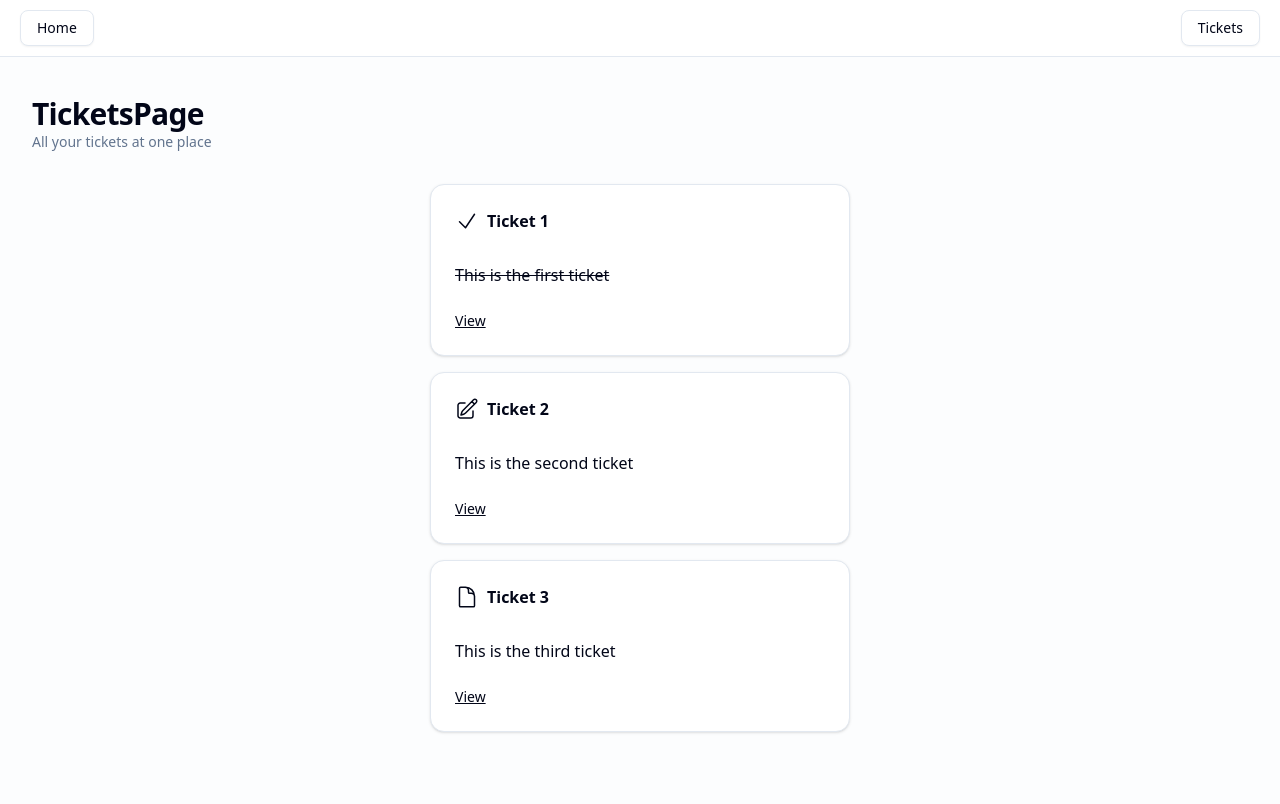
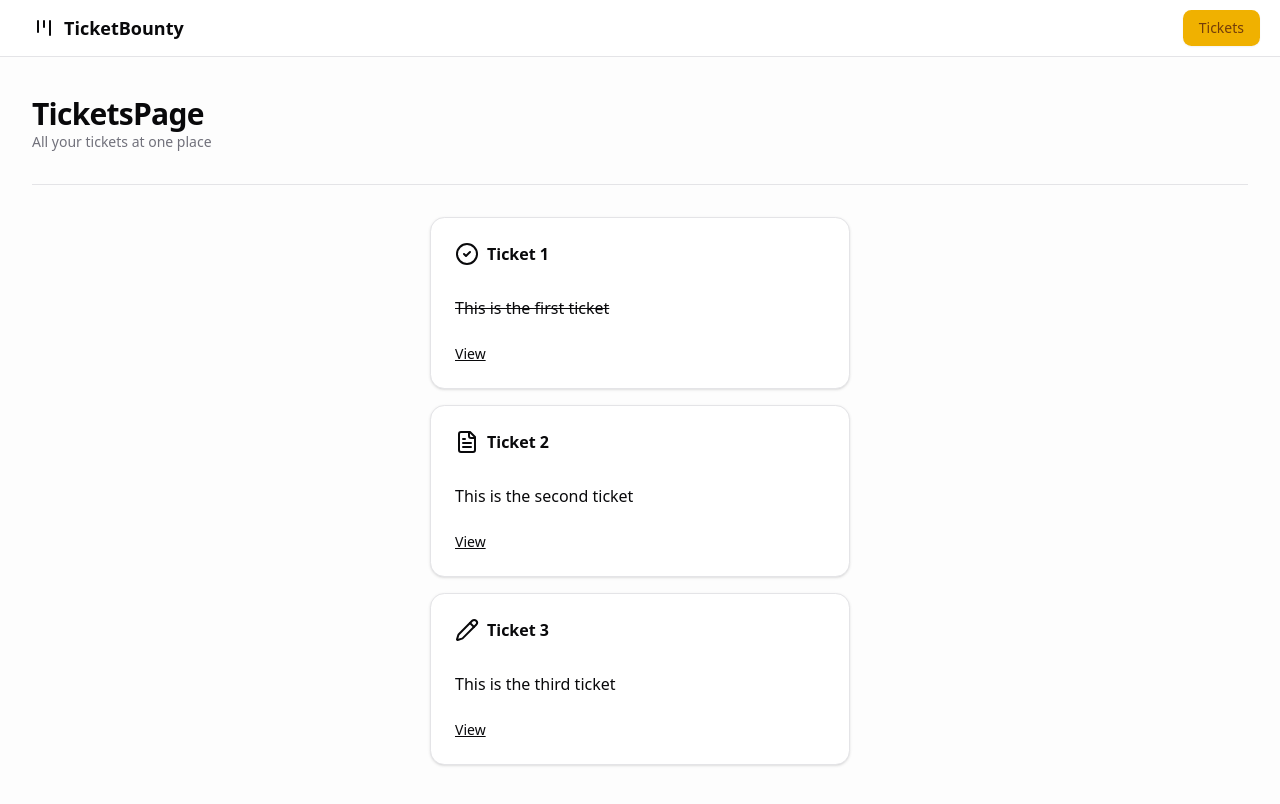
Before and after one commit to GeekyGuang/the-road-to-next, a Next.js app: page /tickets in a window 1280 px wide. Shown: the top 804 px of the page. Built offline with nearby package versions, Linux system fonts and the light colour scheme.

Commit message:
feat: 更新依赖和样式，添加分隔符组件
- 新增 @radix-ui/react-separator 依赖
- 更新全局样式变量以改善 UI 设计
- 在票据页面中引入分隔符组件以增强布局
- 使用 Lucide 图标替换自定义 SVG 图标

```diff
--- a/package.json
+++ b/package.json
@@ -13,6 +13,7 @@
     "type-check": "tsc --noEmit"
   },
   "dependencies": {
+    "@radix-ui/react-separator": "^1.1.7",
     "@radix-ui/react-slot": "^1.2.3",
     "class-variance-authority": "^0.7.1",
     "clsx": "^2.1.1",
--- a/src/app/globals.css
+++ b/src/app/globals.css
@@ -56,72 +56,72 @@
 }
 
 :root {
-  --radius: 0.625rem;
+  --radius: 0.65rem;
   --background: oklch(1 0 0);
-  --foreground: oklch(0.129 0.042 264.695);
+  --foreground: oklch(0.141 0.005 285.823);
   --card: oklch(1 0 0);
-  --card-foreground: oklch(0.129 0.042 264.695);
+  --card-foreground: oklch(0.141 0.005 285.823);
   --popover: oklch(1 0 0);
-  --popover-foreground: oklch(0.129 0.042 264.695);
-  --primary: oklch(0.208 0.042 265.755);
-  --primary-foreground: oklch(0.984 0.003 247.858);
-  --secondary: oklch(0.968 0.007 247.896);
-  --secondary-foreground: oklch(0.208 0.042 265.755);
-  --muted: oklch(0.968 0.007 247.896);
-  --muted-foreground: oklch(0.554 0.046 257.417);
-  --accent: oklch(0.968 0.007 247.896);
-  --accent-foreground: oklch(0.208 0.042 265.755);
+  --popover-foreground: oklch(0.141 0.005 285.823);
+  --primary: oklch(0.795 0.184 86.047);
+  --primary-foreground: oklch(0.421 0.095 57.708);
+  --secondary: oklch(0.967 0.001 286.375);
+  --secondary-foreground: oklch(0.21 0.006 285.885);
+  --muted: oklch(0.967 0.001 286.375);
+  --muted-foreground: oklch(0.552 0.016 285.938);
+  --accent: oklch(0.967 0.001 286.375);
+  --accent-foreground: oklch(0.21 0.006 285.885);
   --destructive: oklch(0.577 0.245 27.325);
-  --border: oklch(0.929 0.013 255.508);
-  --input: oklch(0.929 0.013 255.508);
-  --ring: oklch(0.704 0.04 256.788);
+  --border: oklch(0.92 0.004 286.32);
+  --input: oklch(0.92 0.004 286.32);
+  --ring: oklch(0.795 0.184 86.047);
   --chart-1: oklch(0.646 0.222 41.116);
   --chart-2: oklch(0.6 0.118 184.704);
   --chart-3: oklch(0.398 0.07 227.392);
   --chart-4: oklch(0.828 0.189 84.429);
   --chart-5: oklch(0.769 0.188 70.08);
-  --sidebar: oklch(0.984 0.003 247.858);
-  --sidebar-foreground: oklch(0.129 0.042 264.695);
-  --sidebar-primary: oklch(0.208 0.042 265.755);
-  --sidebar-primary-foreground: oklch(0.984 0.003 247.858);
-  --sidebar-accent: oklch(0.968 0.007 247.896);
-  --sidebar-accent-foreground: oklch(0.208 0.042 265.755);
-  --sidebar-border: oklch(0.929 0.013 255.508);
-  --sidebar-ring: oklch(0.704 0.04 256.788);
+  --sidebar: oklch(0.985 0 0);
+  --sidebar-foreground: oklch(0.141 0.005 285.823);
+  --sidebar-primary: oklch(0.795 0.184 86.047);
+  --sidebar-primary-foreground: oklch(0.421 0.095 57.708);
+  --sidebar-accent: oklch(0.967 0.001 286.375);
+  --sidebar-accent-foreground: oklch(0.21 0.006 285.885);
+  --sidebar-border: oklch(0.92 0.004 286.32);
+  --sidebar-ring: oklch(0.795 0.184 86.047);
 }
 
 .dark {
-  --background: oklch(0.129 0.042 264.695);
-  --foreground: oklch(0.984 0.003 247.858);
-  --card: oklch(0.208 0.042 265.755);
-  --card-foreground: oklch(0.984 0.003 247.858);
-  --popover: oklch(0.208 0.042 265.755);
-  --popover-foreground: oklch(0.984 0.003 247.858);
-  --primary: oklch(0.929 0.013 255.508);
-  --primary-foreground: oklch(0.208 0.042 265.755);
-  --secondary: oklch(0.279 0.041 260.031);
-  --secondary-foreground: oklch(0.984 0.003 247.858);
-  --muted: oklch(0.279 0.041 260.031);
-  --muted-foreground: oklch(0.704 0.04 256.788);
-  --accent: oklch(0.279 0.041 260.031);
-  --accent-foreground: oklch(0.984 0.003 247.858);
+  --background: oklch(0.141 0.005 285.823);
+  --foreground: oklch(0.985 0 0);
+  --card: oklch(0.21 0.006 285.885);
+  --card-foreground: oklch(0.985 0 0);
+  --popover: oklch(0.21 0.006 285.885);
+  --popover-foreground: oklch(0.985 0 0);
+  --primary: oklch(0.795 0.184 86.047);
+  --primary-foreground: oklch(0.421 0.095 57.708);
+  --secondary: oklch(0.274 0.006 286.033);
+  --secondary-foreground: oklch(0.985 0 0);
+  --muted: oklch(0.274 0.006 286.033);
+  --muted-foreground: oklch(0.705 0.015 286.067);
+  --accent: oklch(0.274 0.006 286.033);
+  --accent-foreground: oklch(0.985 0 0);
   --destructive: oklch(0.704 0.191 22.216);
   --border: oklch(1 0 0 / 10%);
   --input: oklch(1 0 0 / 15%);
-  --ring: oklch(0.551 0.027 264.364);
+  --ring: oklch(0.554 0.135 66.442);
   --chart-1: oklch(0.488 0.243 264.376);
   --chart-2: oklch(0.696 0.17 162.48);
   --chart-3: oklch(0.769 0.188 70.08);
   --chart-4: oklch(0.627 0.265 303.9);
   --chart-5: oklch(0.645 0.246 16.439);
-  --sidebar: oklch(0.208 0.042 265.755);
-  --sidebar-foreground: oklch(0.984 0.003 247.858);
-  --sidebar-primary: oklch(0.488 0.243 264.376);
-  --sidebar-primary-foreground: oklch(0.984 0.003 247.858);
-  --sidebar-accent: oklch(0.279 0.041 260.031);
-  --sidebar-accent-foreground: oklch(0.984 0.003 247.858);
+  --sidebar: oklch(0.21 0.006 285.885);
+  --sidebar-foreground: oklch(0.985 0 0);
+  --sidebar-primary: oklch(0.795 0.184 86.047);
+  --sidebar-primary-foreground: oklch(0.421 0.095 57.708);
+  --sidebar-accent: oklch(0.274 0.006 286.033);
+  --sidebar-accent-foreground: oklch(0.985 0 0);
   --sidebar-border: oklch(1 0 0 / 10%);
-  --sidebar-ring: oklch(0.551 0.027 264.364);
+  --sidebar-ring: oklch(0.554 0.135 66.442);
 }
 
 @layer base {
--- a/src/app/layout.tsx
+++ b/src/app/layout.tsx
@@ -1,4 +1,5 @@
 import "./globals.css";
+import { LucideKanban } from "lucide-react";
 import type { Metadata } from "next";
 import { Geist, Geist_Mono } from "next/font/google";
 import Link from "next/link";
@@ -36,8 +37,11 @@ export default function RootLayout({
           border-b bg-background/95 backdrop-blur
           w-full flex py-2.5 px-5 justify-between
         ">
-          <Link href={homePath()} className={buttonVariants({ variant: "outline" })}>Home</Link>
-          <Link href={ticketsPath()} className={buttonVariants({ variant: "outline" })}>Tickets</Link>
+          <Link href={homePath()} className={buttonVariants({ variant: "ghost" })}>
+            <LucideKanban className="size-6" />
+            <h1 className="text-lg font-semibold">TicketBounty</h1>
+          </Link>
+          <Link href={ticketsPath()} className={buttonVariants({ variant: "default" })}>Tickets</Link>
         </nav>
         <main className="
           min-h-screen flex-1
--- a/src/app/tickets/page.tsx
+++ b/src/app/tickets/page.tsx
@@ -1,4 +1,5 @@
 import clsx from "clsx";
+import { LucideCircleCheck, LucideFileText, LucidePencil } from "lucide-react";
 import Link from "next/link";
 import {
   Card,
@@ -7,32 +8,14 @@ import {
   CardHeader,
   CardTitle,
 } from "@/components/ui/card";
+import { Separator } from "@/components/ui/separator";
 import { initialTickets } from "@/data";
 import { ticketPath } from "@/paths";
 
-const CheckIcon = () => (
-  <svg xmlns="http://www.w3.org/2000/svg" fill="none" viewBox="0 0 24 24" stroke-width="1.5" stroke="currentColor" className="size-6">
-    <path stroke-linecap="round" stroke-linejoin="round" d="m4.5 12.75 6 6 9-13.5" />
-  </svg>
-)
-
-const PencilIcon = () => (
-  <svg xmlns="http://www.w3.org/2000/svg" fill="none" viewBox="0 0 24 24" stroke-width="1.5" stroke="currentColor" className="size-6">
-    <path stroke-linecap="round" stroke-linejoin="round" d="m16.862 4.487 1.687-1.688a1.875 1.875 0 1 1 2.652 2.652L10.582 16.07a4.5 4.5 0 0 1-1.897 1.13L6 18l.8-2.685a4.5 4.5 0 0 1 1.13-1.897l8.932-8.931Zm0 0L19.5 7.125M18 14v4.75A2.25 2.25 0 0 1 15.75 21H5.25A2.25 2.25 0 0 1 3 18.75V8.25A2.25 2.25 0 0 1 5.25 6H10" />
-  </svg>
-)
-
-const DocumentIcon = () => (
-  <svg xmlns="http://www.w3.org/2000/svg" fill="none" viewBox="0 0 24 24" stroke-width="1.5" stroke="currentColor" className="size-6">
-    <path stroke-linecap="round" stroke-linejoin="round" d="M19.5 14.25v-2.625a3.375 3.375 0 0 0-3.375-3.375h-1.5A1.125 1.125 0 0 1 13.5 7.125v-1.5a3.375 3.375 0 0 0-3.375-3.375H8.25m2.25 0H5.625c-.621 0-1.125.504-1.125 1.125v17.25c0 .621.504 1.125 1.125 1.125h12.75c.621 0 1.125-.504 1.125-1.125V11.25a9 9 0 0 0-9-9Z" />
-  </svg>
-)
-
-
 const TICKET_ICONS = {
-  DONE: <CheckIcon />,
-  OPEN: <PencilIcon />,
-  IN_PROGRESS: <DocumentIcon />,
+  DONE: <LucideCircleCheck />,
+  OPEN: <LucideFileText />,
+  IN_PROGRESS: <LucidePencil />,
 }
 
 const TicketsPage = () => {
@@ -44,6 +27,8 @@ const TicketsPage = () => {
           All your tickets at one place
         </p>
       </div>
+
+      <Separator />
 
       <div className="flex flex-col items-center gap-y-4 animate-fade-in-from-top">
         {initialTickets.map((ticket) => (
--- /dev/null
+++ b/src/components/ui/separator.tsx
@@ -0,0 +1,27 @@
+"use client"
+
+import * as SeparatorPrimitive from "@radix-ui/react-separator"
+import * as React from "react"
+import { cn } from "@/lib/utils"
+
+function Separator({
+  className,
+  orientation = "horizontal",
+  decorative = true,
+  ...props
+}: React.ComponentProps<typeof SeparatorPrimitive.Root>) {
+  return (
+    <SeparatorPrimitive.Root
+      data-slot="separator"
+      decorative={decorative}
+      orientation={orientation}
+      className={cn(
+        "bg-border shrink-0 data-[orientation=horizontal]:h-px data-[orientation=horizontal]:w-full data-[orientation=vertical]:h-full data-[orientation=vertical]:w-px",
+        className
+      )}
+      {...props}
+    />
+  )
+}
+
+export { Separator }
```
Also changed, not shown: 1 other file (tests, documents, lock files or other folders).
